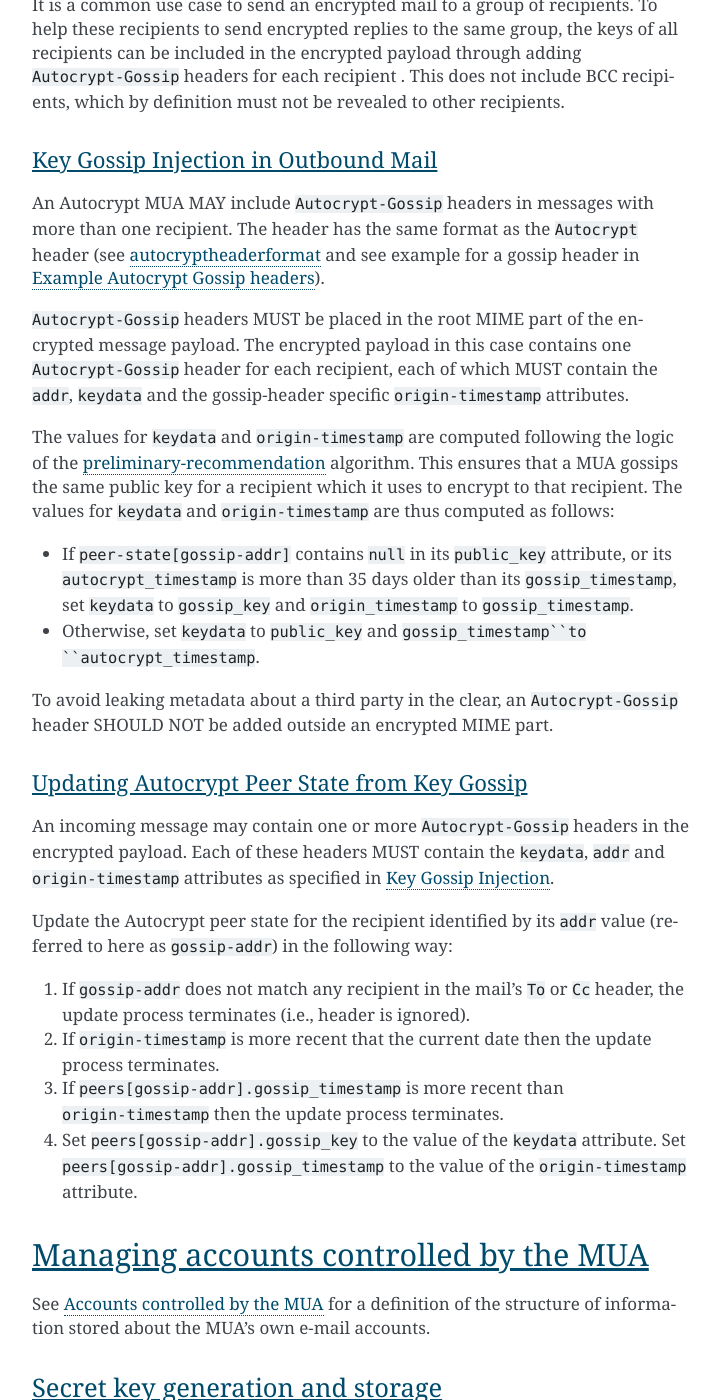
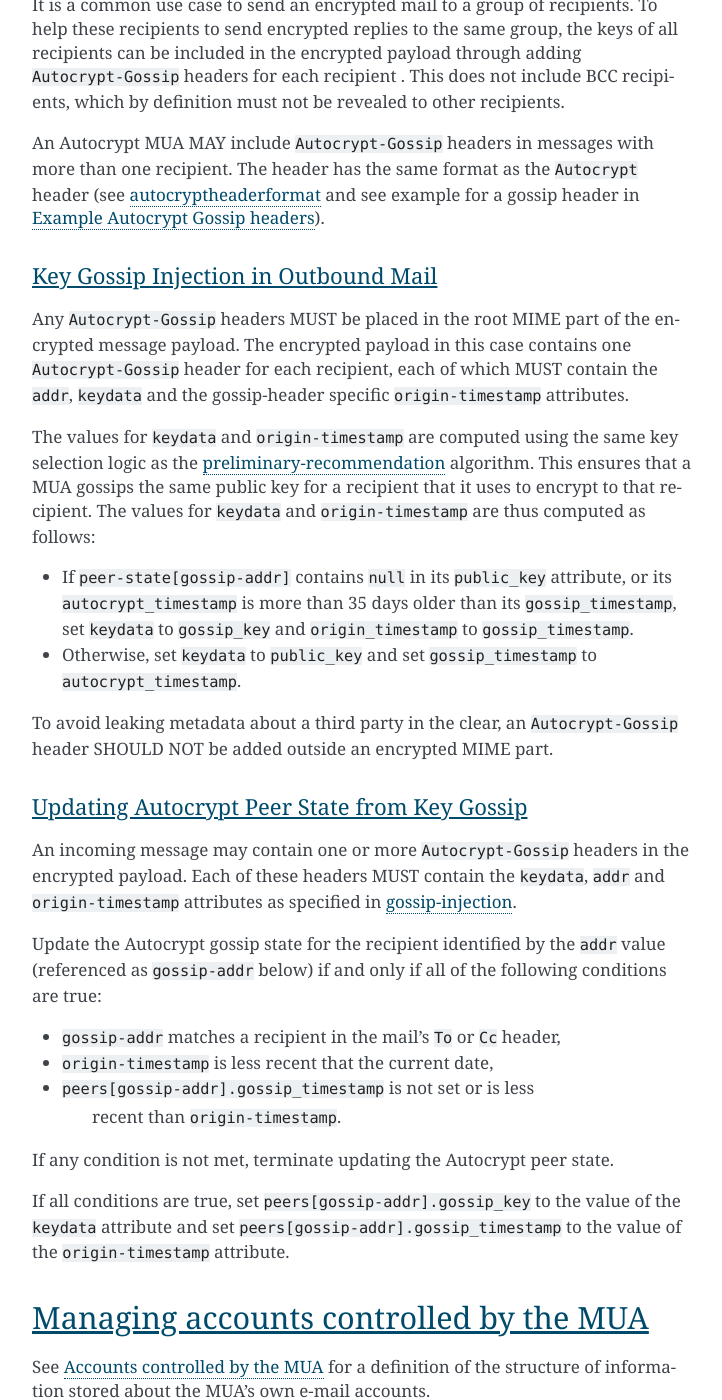
Before and after one commit to autocrypt/autocrypt, a Sphinx documentation site: the page built from doc/level1.rst, in a window 1280 px wide and 1400 px high, scrolled down 13744 px. Shown: the whole window, without its empty margins (388-1110 px from the left). Built offline with Sphinx 7.4.7, drawn with Linux system fonts in a browser that asks for light colours.

Commit message:
rework the gossip update algorithm a bit

```diff
--- a/doc/level1.rst
+++ b/doc/level1.rst
@@ -646,27 +646,26 @@ headers for each recipient . This does not include BCC
 recipients, which by definition must not be revealed to other
 recipients.
 
+An Autocrypt MUA MAY include ``Autocrypt-Gossip`` headers in messages
+with more than one recipient. The header has the same format as
+the ``Autocrypt`` header (see `autocryptheaderformat`_ and see example
+for a gossip header in :ref:`autocrypt-gossip-example`).
 
 .. _`gossip-injection`:
 
 Key Gossip Injection in Outbound Mail
 ~~~~~~~~~~~~~~~~~~~~~~~~~~~~~~~~~~~~~
 
-An Autocrypt MUA MAY include ``Autocrypt-Gossip`` headers in messages
-with more than one recipient.  The header has the same format as
-the ``Autocrypt`` header (see `autocryptheaderformat`_ and see example
-for a gossip header in :ref:`autocrypt-gossip-example`).
-
-``Autocrypt-Gossip`` headers MUST be placed in the root
+Any ``Autocrypt-Gossip`` headers MUST be placed in the root
 MIME part of the encrypted message payload. The encrypted payload in
 this case contains one ``Autocrypt-Gossip`` header for each recipient,
 each of which MUST contain the ``addr``, ``keydata`` and the
 gossip-header specific ``origin-timestamp`` attributes.
 
 The values for ``keydata`` and ``origin-timestamp`` are computed
-following the logic of the `preliminary-recommendation`_ algorithm.
-This ensures that a MUA gossips the same public key for a recipient
-which it uses to encrypt to that recipient.  The values for
+using the same key selection logic as the `preliminary-recommendation`_
+algorithm.  This ensures that a MUA gossips the same public key for a
+recipient that it uses to encrypt to that recipient. The values for
 ``keydata`` and ``origin-timestamp`` are thus computed as follows:
 
 - If ``peer-state[gossip-addr]`` contains ``null`` in its
@@ -676,7 +675,7 @@ which it uses to encrypt to that recipient.  The values for
   to ``gossip_timestamp``.
 
 - Otherwise, set ``keydata`` to ``public_key`` and
-  ``gossip_timestamp``to ``autocrypt_timestamp``.
+  set ``gossip_timestamp`` to ``autocrypt_timestamp``.
 
 To avoid leaking metadata about a third party in the clear, an
 ``Autocrypt-Gossip`` header SHOULD NOT be added outside an encrypted
@@ -688,26 +687,26 @@ Updating Autocrypt Peer State from Key Gossip
 An incoming message may contain one or more ``Autocrypt-Gossip``
 headers in the encrypted payload. Each of these headers MUST
 contain the ``keydata``, ``addr`` and ``origin-timestamp`` attributes
-as specified in `Key Gossip Injection <gossip-injection>`_.
+as specified in `gossip-injection`_.
 
-Update the Autocrypt peer state for the recipient identified
-by its ``addr`` value (referred to here as ``gossip-addr``) in the
-following way:
+Update the Autocrypt gossip state for the recipient identified
+by the ``addr`` value (referenced as ``gossip-addr`` below) if
+and only if all of the following conditions are true:
 
-1. If ``gossip-addr`` does not match any recipient in the mail's
-   ``To`` or ``Cc`` header, the update process terminates (i.e.,
-   header is ignored).
+- ``gossip-addr`` matches a recipient in the mail's ``To`` or ``Cc``
+  header,
 
-2. If ``origin-timestamp`` is more recent that the current date
-   then the update process terminates.
+- ``origin-timestamp`` is less recent that the current date,
 
-3. If ``peers[gossip-addr].gossip_timestamp`` is more recent than
-   ``origin-timestamp`` then the update process terminates.
+- ``peers[gossip-addr].gossip_timestamp`` is not set or is less
+   recent than ``origin-timestamp``.
 
-4. Set ``peers[gossip-addr].gossip_key`` to the value of the
-   ``keydata`` attribute. Set ``peers[gossip-addr].gossip_timestamp``
-   to the value of the ``origin-timestamp`` attribute.
+If any condition is not met, terminate updating the Autocrypt peer state.
 
+If all conditions are true, set ``peers[gossip-addr].gossip_key``
+to the value of the ``keydata`` attribute and set
+``peers[gossip-addr].gossip_timestamp`` to the value
+of the ``origin-timestamp`` attribute.
 
 .. _account-management:
 
```
